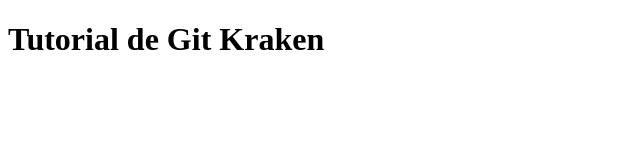
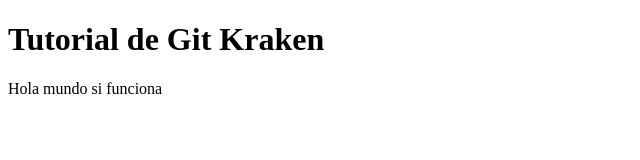
Before and after one commit to Kingdom0695/ejemploGitKraken, a plain HTML site: page index.html in a window 1280 px wide. Shown: the whole page, without its empty margins (0-640 px from the left). Drawn offline with Linux system fonts and the light colour scheme.

Commit message:
Se hizo el hola mundo

```diff
--- a/index.html
+++ b/index.html
@@ -7,5 +7,6 @@
 </head>
 <body>
     <h1>Tutorial de Git Kraken</h1>
+    <p>Hola mundo si funciona</p>
 </body>
 </html>
```
